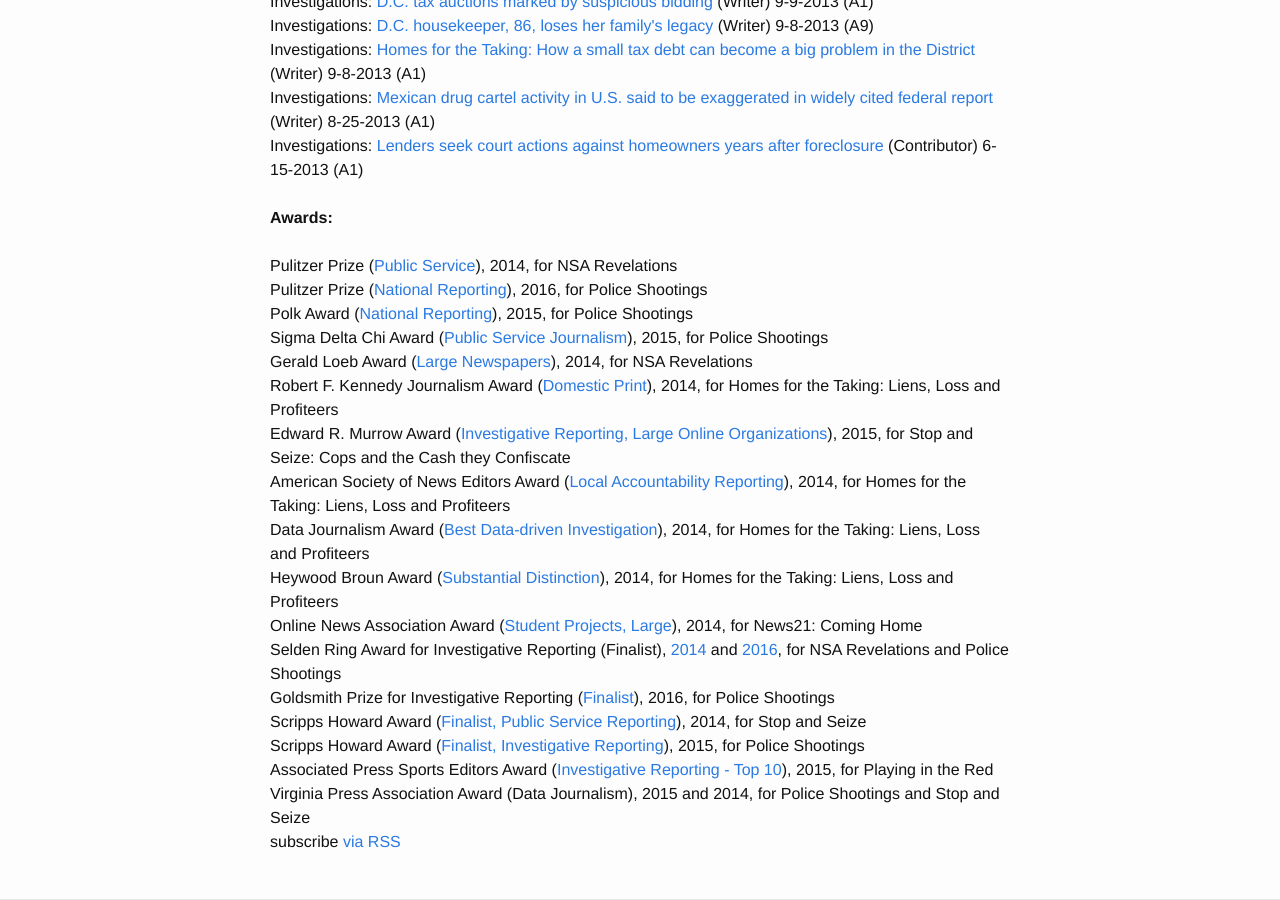
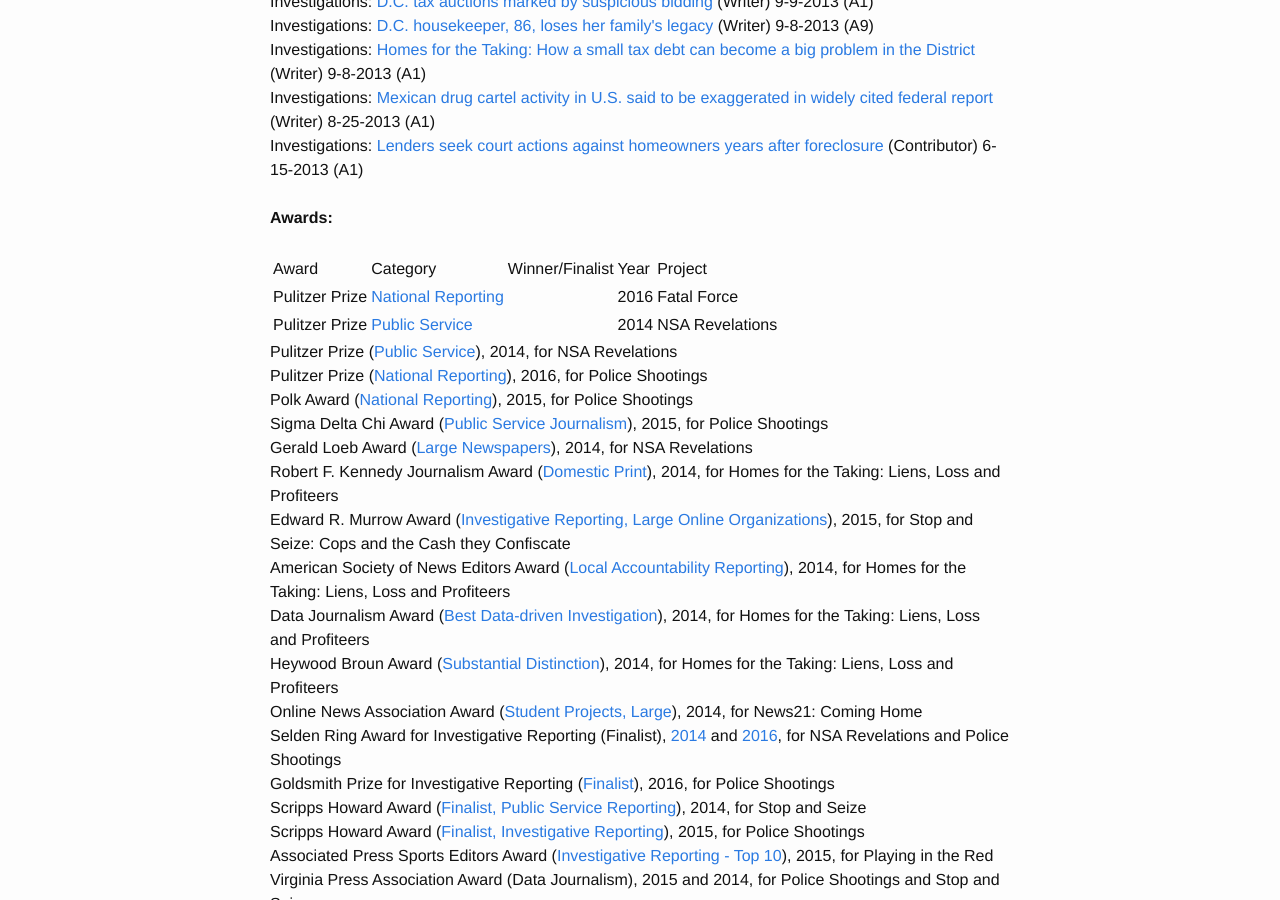
Before and after one commit to stevenrich-zz/stevenrich.github.io, a Jekyll site: the page built from clips.html, in a window 1280 px wide and 900 px high, scrolled down 3627 px. Built offline with Jekyll 4.4.1, drawn with Linux system fonts in a browser that asks for light colours.

Commit message:
Update clips.html

```diff
--- a/clips.html
+++ b/clips.html
@@ -107,6 +107,29 @@
   <b>Awards:</b>
   <br>
   <br>
+  <table>
+    <tr>
+      <td>Award</td>
+      <td>Category</td>
+      <td>Winner/Finalist</td>
+      <td>Year</td>
+      <td>Project</td>
+    </tr>
+    <tr>
+      <td>Pulitzer Prize</td>
+      <td><a href="http://www.pulitzer.org/winners/washington-post-staff">National Reporting</a></td>
+      <td></td>
+      <td>2016</td>
+      <td>Fatal Force</td>
+    </tr>
+    <tr>
+      <td>Pulitzer Prize</td>
+      <td><a href="http://www.pulitzer.org/winners/washington-post-1">Public Service</a></td>
+      <td></td>
+      <td>2014</td>
+      <td>NSA Revelations</td>
+    </tr>
+  </table>
   Pulitzer Prize (<a href="http://www.pulitzer.org/winners/washington-post-1">Public Service</a>), 2014, for NSA Revelations<br>
   Pulitzer Prize (<a href="http://www.pulitzer.org/winners/washington-post-staff">National Reporting</a>), 2016, for Police Shootings <br>
   Polk Award (<a href="http://www.liu.edu/Polk/Articles/2015-Winners">National Reporting</a>), 2015, for Police Shootings<br>
```
